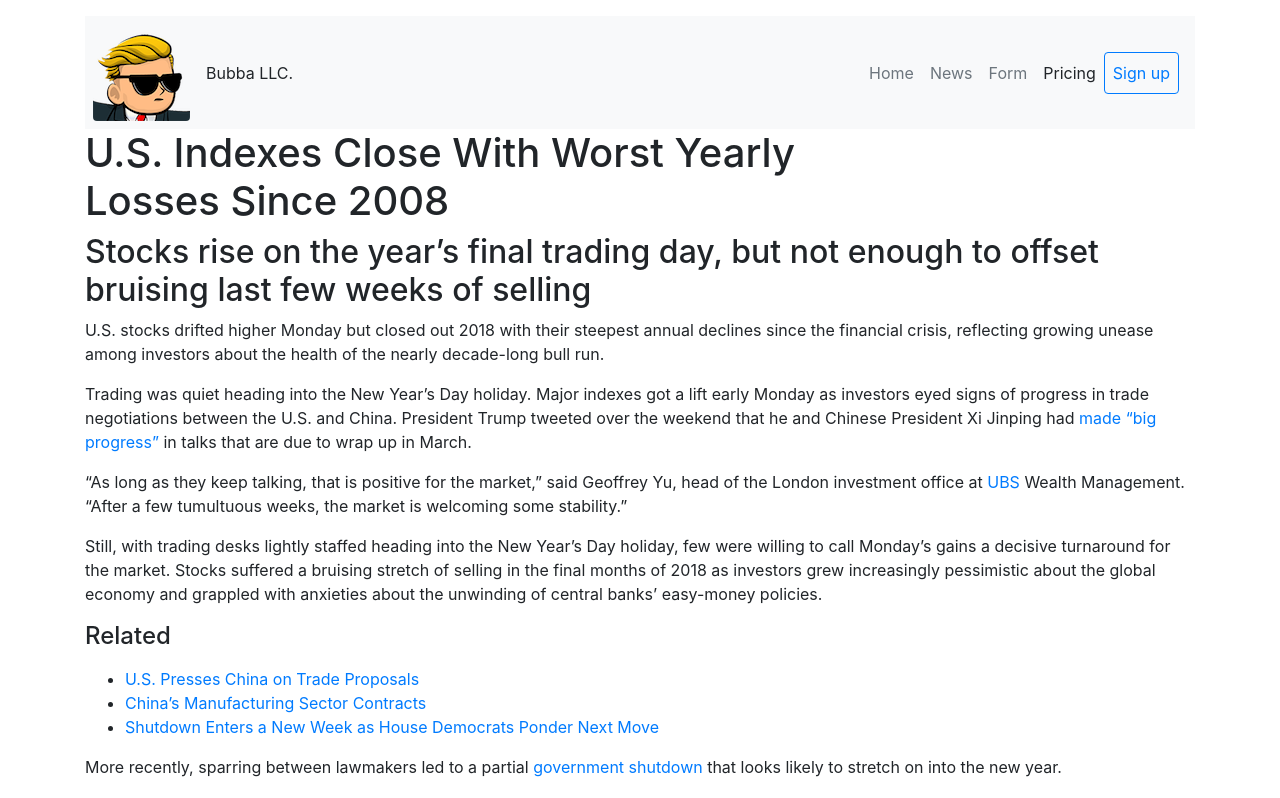
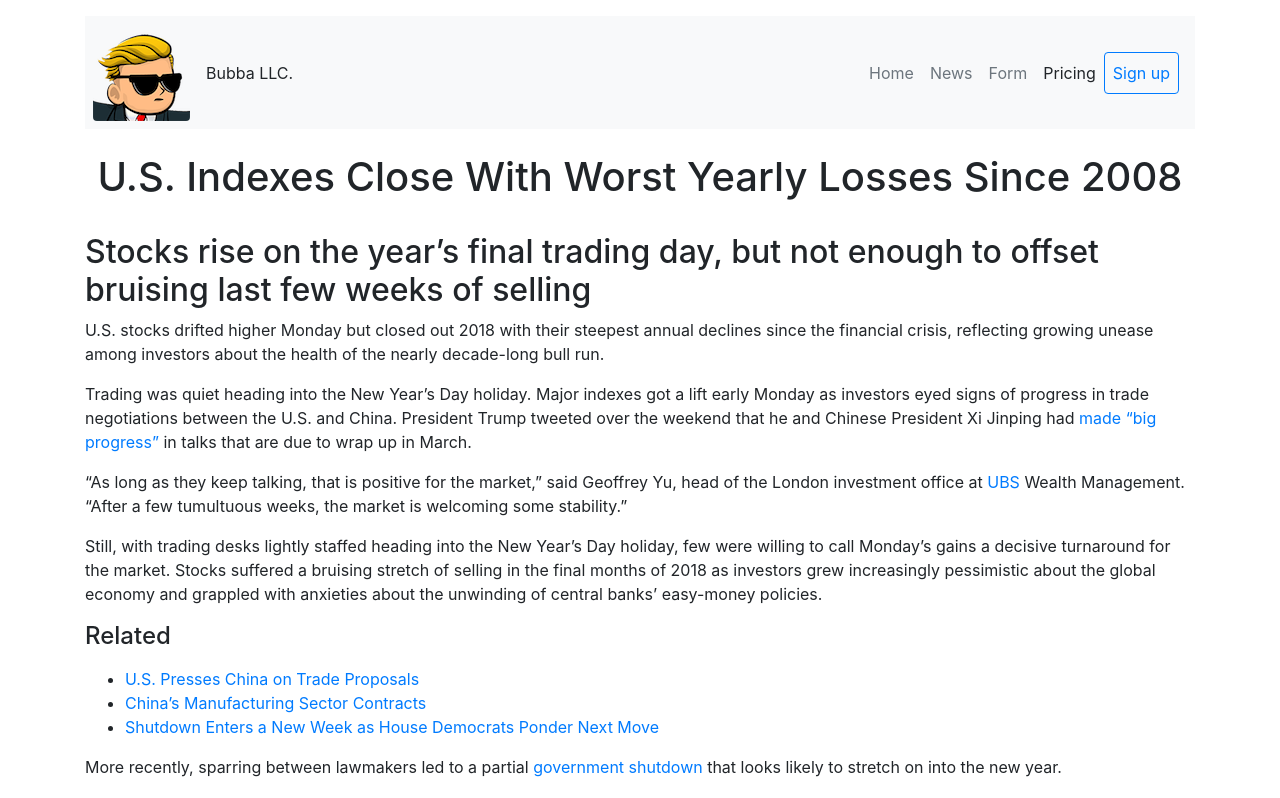
Before and after one commit to ZBarthelemy/Angular, an Angular app: page /news in a window 1280 px wide. Shown: the top 798 px of the page. Built offline with nearby package versions, Linux system fonts and the light colour scheme.

Commit message:
overwrite bootstrap css

```diff
--- a/src/app/components/news/news.component.css
+++ b/src/app/components/news/news.component.css
@@ -1,3 +1,3 @@
-.h1{
-  align-content: space-between;
+h1{
+  text-align: center;
 }
--- a/src/app/components/news/news.component.html
+++ b/src/app/components/news/news.component.html
@@ -1,6 +1,7 @@
-<h1 itemprop="headline">U.S. Indexes Close With Worst Yearly <br>Losses Since 2008</h1>
-<h2 itemprop="description">Stocks rise on the year’s final trading day, but not enough to offset bruising last few
-  weeks of selling </h2>
+<br>
+<h1 itemprop="headline">U.S. Indexes Close With Worst Yearly Losses Since 2008</h1>
+<br>
+<h2 itemprop="description">Stocks rise on the year’s final trading day, but not enough to offset bruising last few weeks of selling </h2>
 <div class="article-content ">
   <p>U.S. stocks drifted higher Monday but closed out 2018 with their steepest annual declines since the financial
     crisis, reflecting growing unease among investors about the health of the nearly decade-long bull run. </p>
@@ -18,16 +19,6 @@
       Monday’s gains a decisive turnaround for the market. Stocks suffered a bruising stretch of selling in the final
       months of 2018 as investors grew increasingly pessimistic about the global economy and grappled with anxieties
       about the unwinding of central banks’ easy-money policies.</p>
-    <div data-layout="wrap
-            " data-layout-mobile="" class="
-      media-object
-      type-InsetRichText
-        wrap
-  scope-web|mobileapps
-article__inset
-      article__inset--type-InsetRichText
-          article__inset--wrap
-">
       <div class="media-object-rich-text">
         <h4>Related</h4>
         <p></p>
@@ -40,7 +31,6 @@ article__inset
               class="icon none">Shutdown Enters a New Week as House Democrats Ponder Next Move</a> </li>
         </ul>
       </div>
-    </div>
     <p>More recently, sparring between lawmakers led to a partial <a href="https://www.wsj.com/articles/shutdown-enters-a-new-week-as-house-democrats-ponder-next-move-11546198295?mod=article_inline"
         class="icon none">government shutdown</a> that looks likely to stretch on into the new year.</p>
     <p>The litany of issues has led to dizzying moves across the market. Last week, U.S. stocks posted their worst-ever
```
Also changed, not shown: 1 other file (tests, documents, lock files or other folders).
